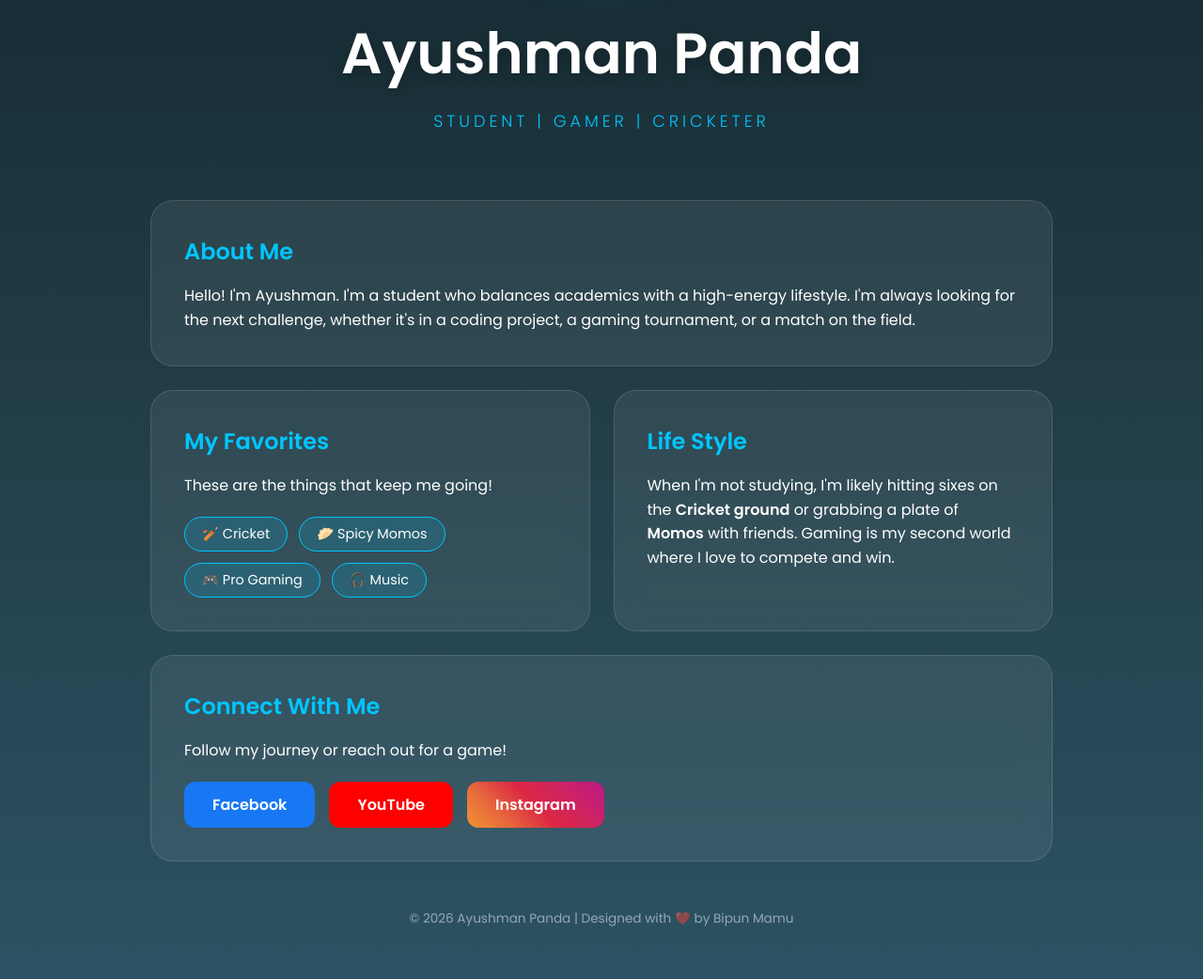
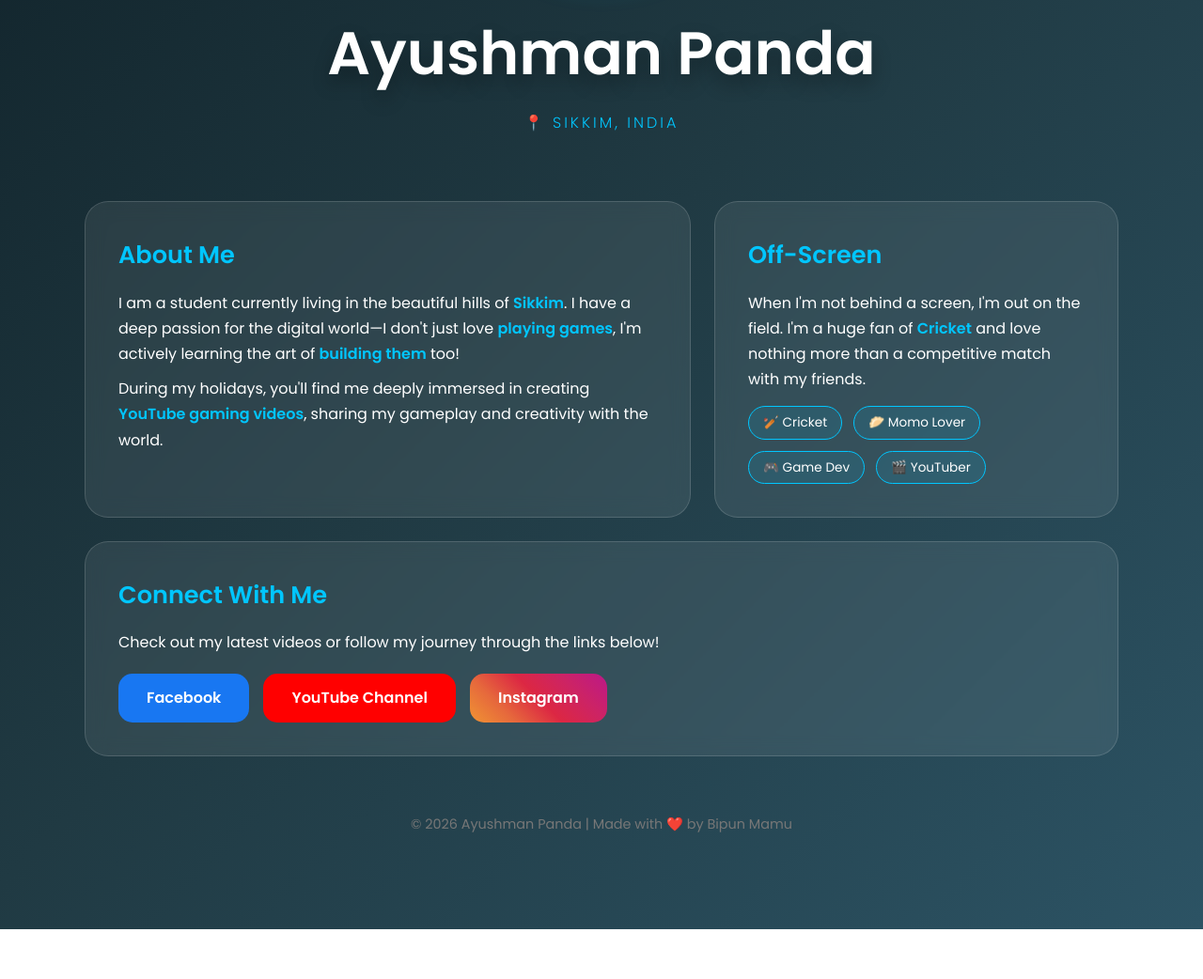
Before and after one commit to IamAyushmanPanda/IamAyushmanPanda.github.io, a plain HTML site: page index.html in a window 1280 px wide. Shown: the part 385-1427 px from the top of the page at 94% size. After the commit the page ends 1374 px from the top, so only its background shows below. Drawn offline with Linux system fonts and the light colour scheme.

Commit message:
Update index.html

```diff
--- a/index.html
+++ b/index.html
@@ -3,18 +3,16 @@
 <head>
     <meta charset="UTF-8">
     <meta name="viewport" content="width=device-width, initial-scale=1.0">
-    <title>Ayushman Panda | Student, Gamer & Athlete</title>
+    <title>Ayushman Panda | Student & Creator</title>
 
     <link href="https://fonts.googleapis.com/css2?family=Poppins:wght@300;400;600&display=swap" rel="stylesheet">
 
     <style>
-        /* Modern CSS Reset & Variables */
         :root {
             --primary: #00c6ff;
-            --secondary: #0072ff;
-            --bg-dark: #0f2027;
-            --glass: rgba(255, 255, 255, 0.07);
-            --glass-border: rgba(255, 255, 255, 0.12);
+            --accent: #0072ff;
+            --glass: rgba(255, 255, 255, 0.08);
+            --border: rgba(255, 255, 255, 0.15);
         }
 
         * {
@@ -25,118 +23,111 @@
         }
 
         body {
-            background: var(--bg-dark);
-            background: linear-gradient(to bottom, #0f2027, #203a43, #2c5364);
+            background: #0f2027;
+            /* A subtle gradient representing the cool vibes of Sikkim */
+            background: linear-gradient(135deg, #0f2027 0%, #203a43 50%, #2c5364 100%);
             color: white;
             min-height: 100vh;
-            line-height: 1.6;
-            overflow-x: hidden;
+            line-height: 1.7;
         }
 
-        /* Responsive Container */
         .container {
             width: 90%;
-            max-width: 1000px;
+            max-width: 1100px;
             margin: 0 auto;
-            padding: 20px;
+            padding: 40px 0;
         }
 
-        /* Header & Profile Section */
         header {
             text-align: center;
-            padding: 60px 0 40px;
-            animation: fadeInDown 1s ease-out;
+            padding: 40px 0;
         }
 
-        .profile-container {
+        .profile-wrapper {
             position: relative;
             display: inline-block;
-            margin-bottom: 25px;
+            margin-bottom: 20px;
         }
 
-        .profile-container img {
+        .profile-wrapper img {
             width: 280px;
             height: 280px;
             border-radius: 50%;
             border: 6px solid var(--primary);
             object-fit: cover;
-            box-shadow: 0 0 40px rgba(0, 198, 255, 0.4);
-            transition: transform 0.4s cubic-bezier(0.175, 0.885, 0.32, 1.275);
+            box-shadow: 0 0 35px rgba(0, 198, 255, 0.4);
+            transition: 0.5s ease;
         }
 
-        .profile-container img:hover {
-            transform: scale(1.05) rotate(2deg);
-            box-shadow: 0 0 60px rgba(0, 198, 255, 0.6);
+        .profile-wrapper img:hover {
+            transform: scale(1.05) rotate(3deg);
+            box-shadow: 0 0 50px var(--primary);
         }
 
         h1 {
-            font-size: clamp(2.5rem, 8vw, 3.8rem);
-            font-weight: 600;
-            text-shadow: 0 5px 15px rgba(0, 0, 0, 0.3);
-            margin-bottom: 10px;
+            font-size: clamp(2.5rem, 6vw, 4rem);
+            margin-bottom: 5px;
+            text-shadow: 0 10px 20px rgba(0,0,0,0.3);
         }
 
-        .subtitle {
-            font-size: 1.1rem;
-            letter-spacing: 4px;
+        .location {
             color: var(--primary);
+            letter-spacing: 3px;
             text-transform: uppercase;
             font-weight: 300;
+            margin-bottom: 30px;
         }
 
-        /* Cards Layout */
-        .grid {
+        /* Responsive Grid */
+        .main-grid {
             display: grid;
             grid-template-columns: 1fr;
             gap: 25px;
-            margin-top: 30px;
         }
 
         .card {
             background: var(--glass);
-            backdrop-filter: blur(15px);
-            -webkit-backdrop-filter: blur(15px);
-            border: 1px solid var(--glass-border);
+            backdrop-filter: blur(10px);
+            border: 1px solid var(--border);
             padding: 35px;
-            border-radius: 24px;
-            transition: all 0.3s ease;
+            border-radius: 25px;
+            transition: 0.3s ease;
         }
 
         .card:hover {
-            transform: translateY(-8px);
-            background: rgba(255, 255, 255, 0.1);
             border-color: var(--primary);
+            background: rgba(255, 255, 255, 0.12);
+            transform: translateY(-5px);
         }
 
         h3 {
             color: var(--primary);
             margin-bottom: 15px;
-            font-size: 1.5rem;
-            display: flex;
-            align-items: center;
-            gap: 10px;
+            font-size: 1.6rem;
         }
 
-        /* Hobbies / Interests */
+        .highlight {
+            color: var(--primary);
+            font-weight: 600;
+        }
+
         .tags {
             display: flex;
             flex-wrap: wrap;
             gap: 12px;
-            margin-top: 20px;
+            margin-top: 15px;
         }
 
         .tag {
-            background: rgba(0, 198, 255, 0.15);
+            background: rgba(0, 198, 255, 0.1);
             border: 1px solid var(--primary);
-            color: white;
-            padding: 6px 18px;
+            padding: 5px 15px;
             border-radius: 50px;
-            font-size: 0.9rem;
-            font-weight: 500;
+            font-size: 0.85rem;
         }
 
-        /* Modern Social Buttons */
-        .social-links {
+        /* Buttons */
+        .social-group {
             display: flex;
             flex-wrap: wrap;
             gap: 15px;
@@ -144,50 +135,38 @@
         }
 
         .btn {
+            padding: 12px 30px;
+            border-radius: 15px;
             text-decoration: none;
-            color: #000;
-            background: var(--primary);
-            padding: 12px 30px;
-            border-radius: 12px;
             font-weight: 600;
-            display: inline-flex;
-            align-items: center;
-            gap: 8px;
             transition: 0.3s;
-        }
-
-        .btn:hover {
-            background: white;
-            transform: scale(1.05);
-            box-shadow: 0 10px 20px rgba(0, 198, 255, 0.3);
+            text-align: center;
         }
 
         .btn-fb { background: #1877F2; color: white; }
         .btn-yt { background: #FF0000; color: white; }
         .btn-ig { background: linear-gradient(45deg, #f09433, #e6683c, #dc2743, #cc2366, #bc1888); color: white; }
 
-        /* Animations */
-        @keyframes fadeInDown {
-            from { opacity: 0; transform: translateY(-30px); }
-            to { opacity: 1; transform: translateY(0); }
+        .btn:hover {
+            transform: scale(1.05);
+            filter: brightness(1.2);
         }
 
-        /* Responsive Adjustments */
-        @media (min-width: 768px) {
-            .grid { grid-template-columns: repeat(2, 1fr); }
-            .card-full { grid-column: span 2; }
-        }
-
-        @media (max-width: 480px) {
-            .profile-container img { width: 220px; height: 220px; }
-            .btn { width: 100%; justify-content: center; }
+        /* Desktop Layout */
+        @media (min-width: 850px) {
+            .main-grid {
+                grid-template-columns: 1.5fr 1fr;
+            }
+            .full-width {
+                grid-column: span 2;
+            }
         }
 
         footer {
             text-align: center;
-            padding: 50px 0;
-            color: rgba(255, 255, 255, 0.5);
-            font-size: 0.85rem;
+            padding: 60px 0;
+            color: #777;
+            font-size: 0.9rem;
         }
     </style>
 </head>
@@ -195,48 +174,51 @@
 
     <div class="container">
         <header>
-            <div class="profile-container">
+            <div class="profile-wrapper">
                 <img src="your-photo.jpg" alt="Ayushman Panda">
             </div>
             <h1>Ayushman Panda</h1>
-            <p class="subtitle">Student | Gamer | Cricketer</p>
+            <p class="location">📍 Sikkim, India</p>
         </header>
 
-        <main class="grid">
-            <div class="card card-full">
+        <main class="main-grid">
+            <div class="card">
                 <h3>About Me</h3>
-                <p>Hello! I'm Ayushman. I'm a student who balances academics with a high-energy lifestyle. I'm always looking for the next challenge, whether it's in a coding project, a gaming tournament, or a match on the field.</p>
+                <p>
+                    I am a student currently living in the beautiful hills of <span class="highlight">Sikkim</span>.
+                    I have a deep passion for the digital world—I don't just love <span class="highlight">playing games</span>,
+                    I'm actively learning the art of <span class="highlight">building them</span> too!
+                </p>
+                <p style="margin-top: 10px;">
+                    During my holidays, you'll find me deeply immersed in creating <span class="highlight">YouTube gaming videos</span>,
+                    sharing my gameplay and creativity with the world.
+                </p>
             </div>
 
             <div class="card">
-                <h3>My Favorites</h3>
-                <p>These are the things that keep me going!</p>
+                <h3>Off-Screen</h3>
+                <p>When I'm not behind a screen, I'm out on the field. I'm a huge fan of <span class="highlight">Cricket</span> and love nothing more than a competitive match with my friends.</p>
                 <div class="tags">
                     <span class="tag">🏏 Cricket</span>
-                    <span class="tag">🥟 Spicy Momos</span>
-                    <span class="tag">🎮 Pro Gaming</span>
-                    <span class="tag">🎧 Music</span>
+                    <span class="tag">🥟 Momo Lover</span>
+                    <span class="tag">🎮 Game Dev</span>
+                    <span class="tag">🎬 YouTuber</span>
                 </div>
             </div>
 
-            <div class="card">
-                <h3>Life Style</h3>
-                <p>When I'm not studying, I'm likely hitting sixes on the <strong>Cricket ground</strong> or grabbing a plate of <strong>Momos</strong> with friends. Gaming is my second world where I love to compete and win.</p>
-            </div>
-
-            <div class="card card-full">
+            <div class="card full-width">
                 <h3>Connect With Me</h3>
-                <p>Follow my journey or reach out for a game!</p>
-                <div class="social-links">
-                    <a href="https://facebook.com/yourlink" class="btn btn-fb">Facebook</a>
-                    <a href="https://youtube.com/yourlink" class="btn btn-yt">YouTube</a>
-                    <a href="https://instagram.com/yourlink" class="btn btn-ig">Instagram</a>
+                <p>Check out my latest videos or follow my journey through the links below!</p>
+                <div class="social-group">
+                    <a href="#" class="btn btn-fb">Facebook</a>
+                    <a href="#" class="btn btn-yt">YouTube Channel</a>
+                    <a href="#" class="btn btn-ig">Instagram</a>
                 </div>
             </div>
         </main>
 
         <footer>
-            © 2026 Ayushman Panda | Designed with ❤️ by Bipun Mamu
+            © 2026 Ayushman Panda | Made with ❤️ by Bipun Mamu
         </footer>
     </div>
 
```
